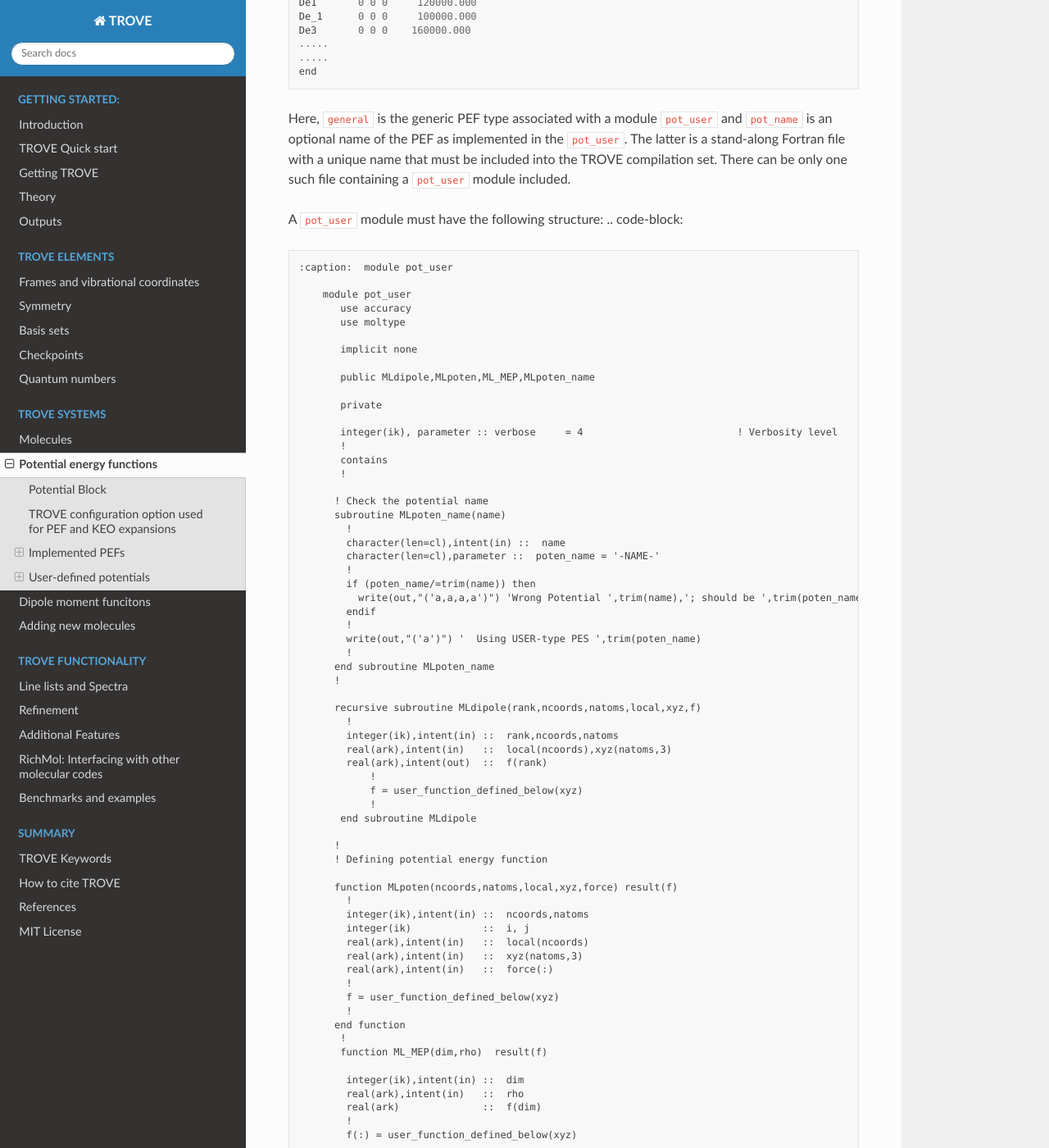
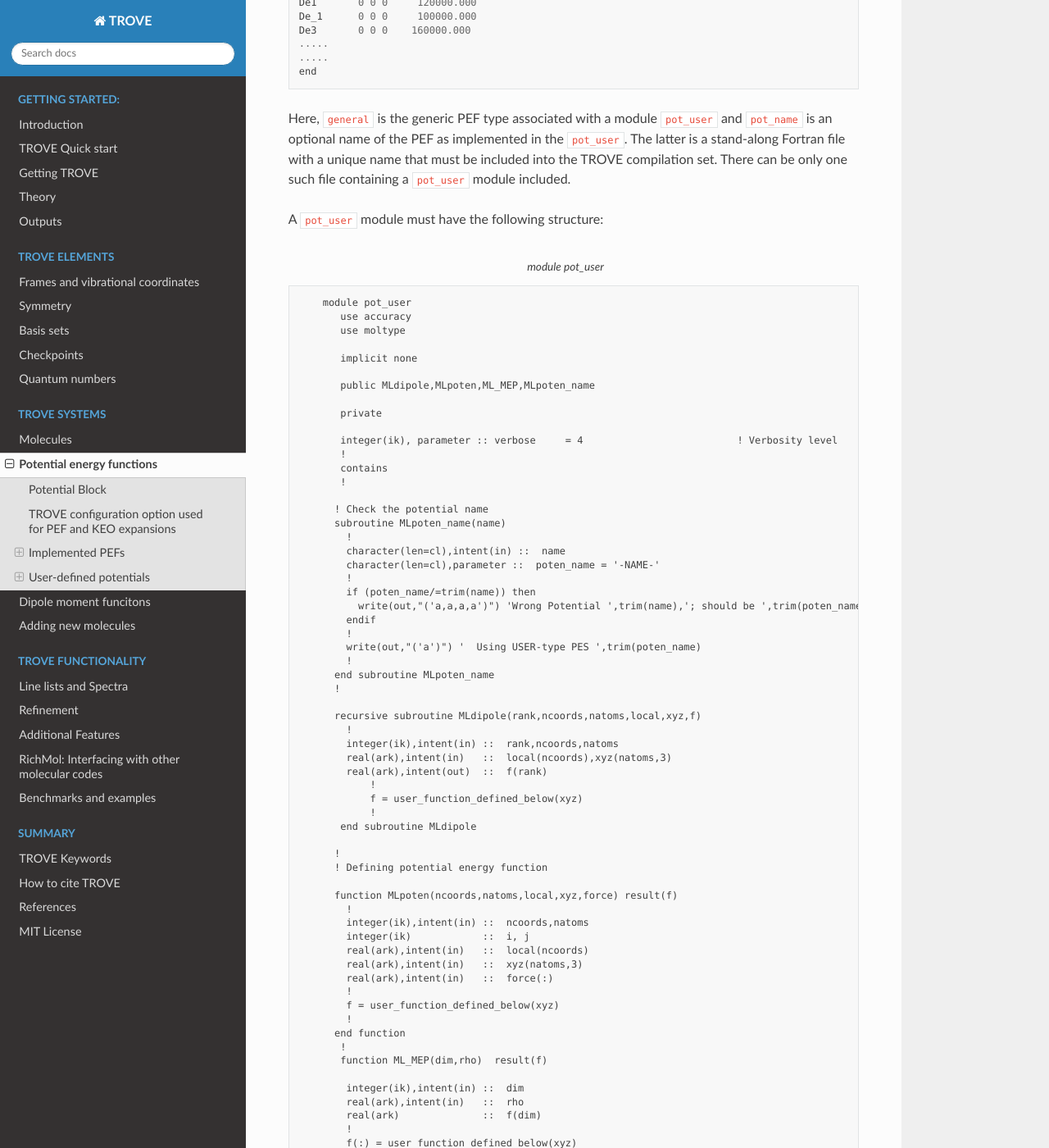
Before and after one commit to Trovemaster/TROVE, a Sphinx documentation site: the page built from docs/source/potentials.rst, in a window 1280 px wide and 1400 px high, scrolled down 11901 px. Shown: the whole window at 82% size. Built offline with Sphinx 7.4.7 and the Read the Docs theme 2.0.0, drawn with Linux system fonts in a browser that asks for light colours; formulas are drawn with MathJax 3; some of the changed text lies outside the part shown.

```diff
--- a/docs/source/potentials.rst
+++ b/docs/source/potentials.rst
@@ -49,9 +49,9 @@ The ``Potential`` (``Poten``) block used to specify a PEF, has the following gen
 
 For an example, see `SiH2_XY2_MORSE_COS_step1.inp <https://raw.githubusercontent.com/Trovemaster/TROVE/develop/docs/source/input/SiH2_XY2_MORSE_COS_step1.inp>`_  where this PES is used.
 
-See :download:`SiH2_XY2_MORSE_COS_step1.inp <../input/SiH2_XY2_MORSE_COS_step1.inp>`
+See :download:`SiH2_XY2_MORSE_COS_step1.inp <./input/SiH2_XY2_MORSE_COS_step1.inp>`
 
-See :doc:`SiH2_XY2_MORSE_COS_step1.inp <../input/SiH2_XY2_MORSE_COS_step1.inp>`
+See :doc:`SiH2_XY2_MORSE_COS_step1.inp <./input/SiH2_XY2_MORSE_COS_step1.inp>`
 
 
 Here ``NPARAM`` is used to specify the number of parameters used to define the PES. ``POT_TYPE`` is the name of the potential energy surface being used which is defined in the ``pot_*.f90 file``. The keywords ``COEFF`` indicates if the potential contains a list of parameter values (``LIST``) or  values with the corresponding expansion powers (``POWERS``), e.g. (for H\ :sub:`2`\ CO):
@@ -650,6 +650,7 @@ In the TROVE input file, a user-defined  PEF will look as follows:
 Here, ``general`` is the generic PEF type associated with a module ``pot_user`` and ``pot_name`` is an optional name of the PEF as implemented in the ``pot_user``. The latter is a stand-along Fortran file with a unique name that must be included into the TROVE compilation set. There can be only one such file containing a ``pot_user`` module included.
 
 A ``pot_user`` module must have the following structure:
+
 .. code-block::
    :caption:  module pot_user
 
```
